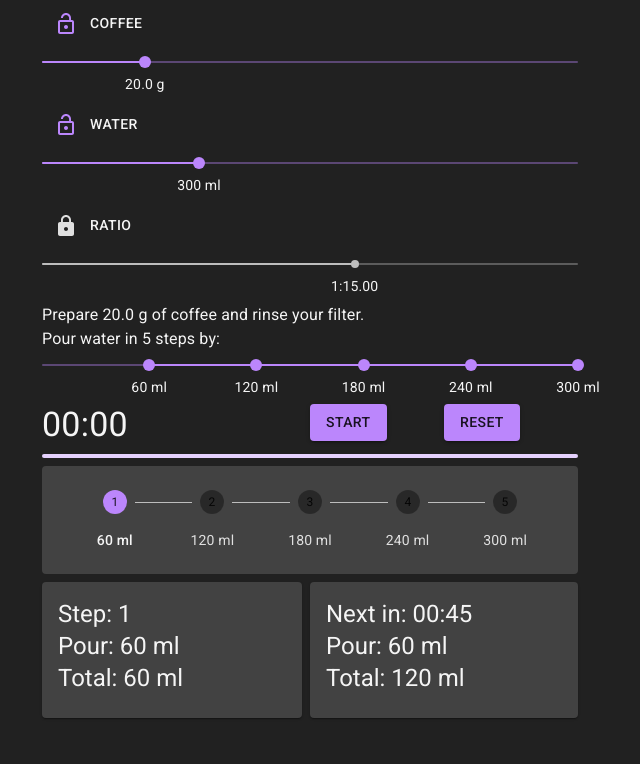
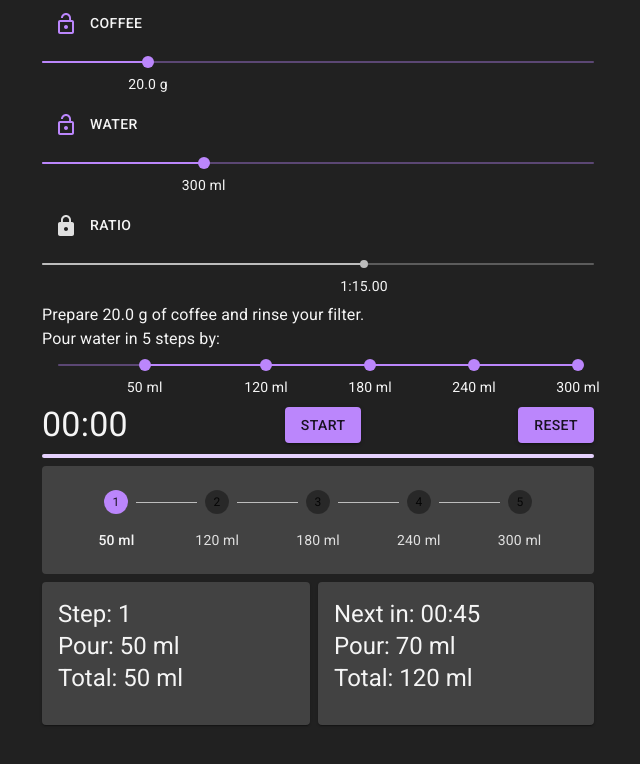
Before and after one commit to mdelura/brewser, a React (Create React App) app: page / in a window 1280 px wide. Shown: the top 764 px of the page, without its empty margins (322-962 px from the left). Built offline with nearby package versions, Linux system fonts and the light colour scheme.

Commit message:
Fix styling and recipe

```diff
--- a/src/App.tsx
+++ b/src/App.tsx
@@ -13,7 +13,7 @@ const App = () => {
 
     return (
         <Container maxWidth="sm">
-            <Box marginRight={2}>
+            <Box>
                 <RecipeEditor recipe={recipe} onRecipeChanged={setRecipe} />
                 <Brewer recipe={recipe} />
             </Box>
--- a/src/components/Brewer.tsx
+++ b/src/components/Brewer.tsx
@@ -13,7 +13,8 @@ import {
     LinearProgress,
     Stepper,
     Step,
-    StepLabel
+    StepLabel,
+    Box
 } from '@material-ui/core';
 import Button from '@material-ui/core/Button';
 import moment from 'moment';
@@ -22,11 +23,14 @@ const useStyles = makeStyles((theme: Theme) =>
     createStyles({
         cardLeft: {
             marginTop: theme.spacing(1),
-            marginRight: theme.spacing(1)
+            paddingBottom: theme.spacing(1),
+            marginRight: theme.spacing(1),
+            height: '94%'
         },
         cardRight: {
             marginTop: theme.spacing(1),
-            maringLeft: theme.spacing(1)
+            maringLeft: theme.spacing(1),
+            height: '94%'
         },
         stepper: {
             marginTop: theme.spacing(1),
@@ -45,14 +49,16 @@ const finishTime = stepTime * initialPortions;
 
 const Brewer: React.SFC<BrewerProps> = ({ recipe }) => {
     const [time, setTime] = useState(0);
-    const [steps, setSteps] = useState(Array.from(new Array(initialPortions), (_, i) => (i + 1) / initialPortions));
+    const [steps, setSteps] = useState(
+        Array.from(new Array(initialPortions), (_, i) => (i === 0 ? (recipe.coffee * 2.5) / recipe.water : (i + 1) / initialPortions))
+    );
     const [timer, setTimer] = useState<NodeJS.Timeout>();
     const [finished, setFinished] = useState(false);
 
     const sortedSteps = steps.sort();
     const marks: Mark[] = sortedSteps.map(s => ({
         value: s,
-        label: `${(s * recipe.water).toFixed()} ml`
+        label: `${Math.round((s * recipe.water) / 5) * 5} ml`
     }));
 
     const startTimer = () => {
@@ -106,33 +112,29 @@ const Brewer: React.SFC<BrewerProps> = ({ recipe }) => {
         <React.Fragment>
             <Typography>Prepare {recipe.coffee.toFixed(1)} g of coffee and rinse your filter.</Typography>
             <Typography>Pour water in {new Set(steps).size} steps by:</Typography>
-            {/* TODO: Show label with current step amount */}
+            <Box marginX={2}>
                 <Slider
                     value={steps}
                     onChange={(_, values) => setSteps(values as number[])}
+                    valueLabelDisplay="auto"
+                    valueLabelFormat={(step, index) => ((step - (index ? steps[index - 1] : 0)) * recipe.water).toFixed()}
                     aria-labelledby="range-slider"
                     max={1}
                     step={0.001}
                     marks={marks}
                 />
-            {/* TODO: Center button */}
-            <Grid container>
-                <Grid item xs={6}>
-                    <Typography variant="h4">
-                        {moment.unix(time).format('mm:ss')} {finished && 'Done!'}
-                    </Typography>
-                </Grid>
-                <Grid item xs={3}>
+            </Box>
+            <Box display="flex" justifyContent="space-between" alignItems="center">
+                <Typography variant="h4">{!finished ? moment.unix(time).format('mm:ss') : 'Done!'}</Typography>
                 <Button variant="contained" color="primary" onClick={toggleTimer}>
                     {!timer ? 'Start' : 'Pause'}
                 </Button>
-                </Grid>
-                <Grid item xs={3}>
+                <Box display="flex" justifyContent="flex-end">
                     <Button variant="contained" color="primary" onClick={resetTimer}>
                         Reset
                     </Button>
-                </Grid>
-            </Grid>
+                </Box>
+            </Box>
             <LinearProgress className={classes.stepper} variant="determinate" value={(time / finishTime) * 100} color="primary" />
             <Stepper className={classes.stepper} activeStep={stepIndex} alternativeLabel>
                 {marks.map((mark, index) => (
@@ -154,9 +156,15 @@ const Brewer: React.SFC<BrewerProps> = ({ recipe }) => {
                 <Grid item xs={6}>
                     <Card className={classes.cardRight}>
                         <CardContent>
-                            <Typography variant="h5">Next in: {moment.unix(stepTime - (time % stepTime)).format('mm:ss')}</Typography>
-                            <Typography variant="h5">{!isLastStep ? `Pour: ${nextPortion} ml` : 'Done!'}</Typography>
-                            <Typography variant="h5">{!isLastStep ? `Total: ${marks[stepIndex + 1].label}` : ''}</Typography>
+                            <Typography variant="h5">
+                                {isLastStep ? 'Done' : 'Next'} in: {moment.unix(stepTime - (time % stepTime)).format('mm:ss')}
+                            </Typography>
+                            {!isLastStep && (
+                                <React.Fragment>
+                                    <Typography variant="h5">Pour: {nextPortion} ml</Typography>
+                                    <Typography variant="h5">Total: {marks[stepIndex + 1].label}</Typography>
+                                </React.Fragment>
+                            )}
                         </CardContent>
                     </Card>
                 </Grid>
```
Lines whose indentation alone changed are shown as unchanged.
